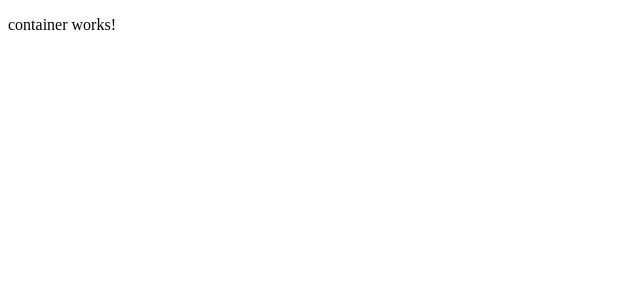
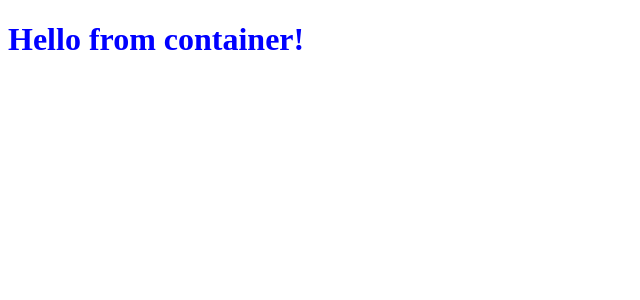
Before and after one commit to RafalG1991/angular-test-app, an Angular app: page / in a window 1280 px wide. Shown: the top 300 px of the page, without its empty margins (0-640 px from the left). Built offline with nearby package versions, Linux system fonts and the light colour scheme.

Commit message:
added ng-content to container

```diff
--- a/src/app/container/container.component.html
+++ b/src/app/container/container.component.html
@@ -1 +1,3 @@
-<p>container works!</p>
+<div>
+  <ng-content></ng-content>
+</div>
```
